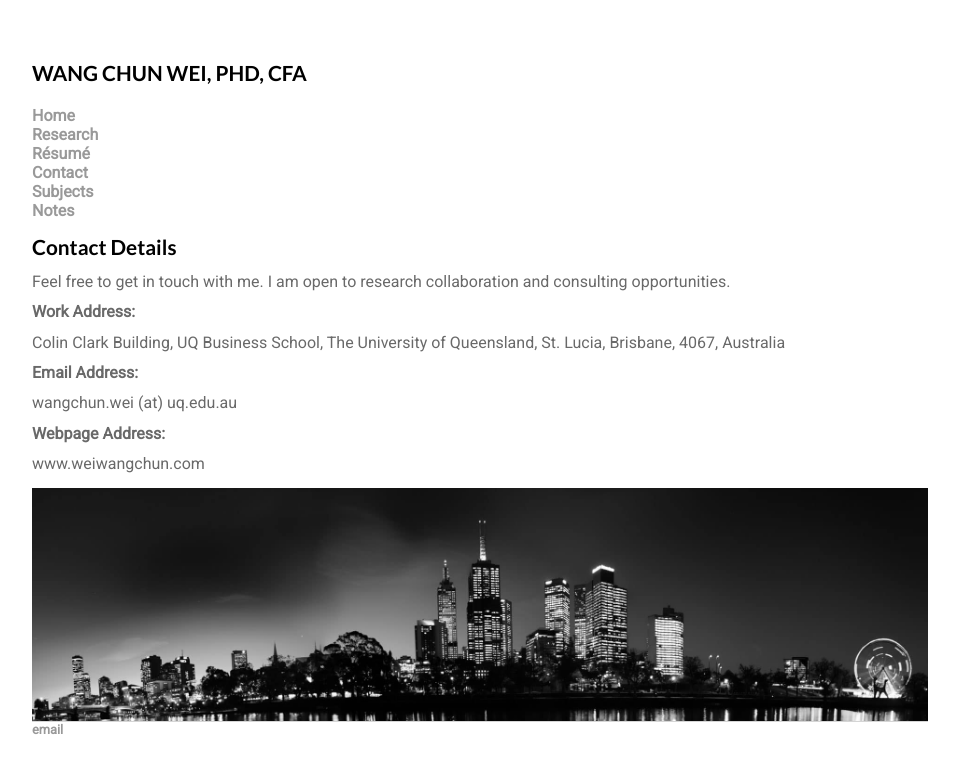
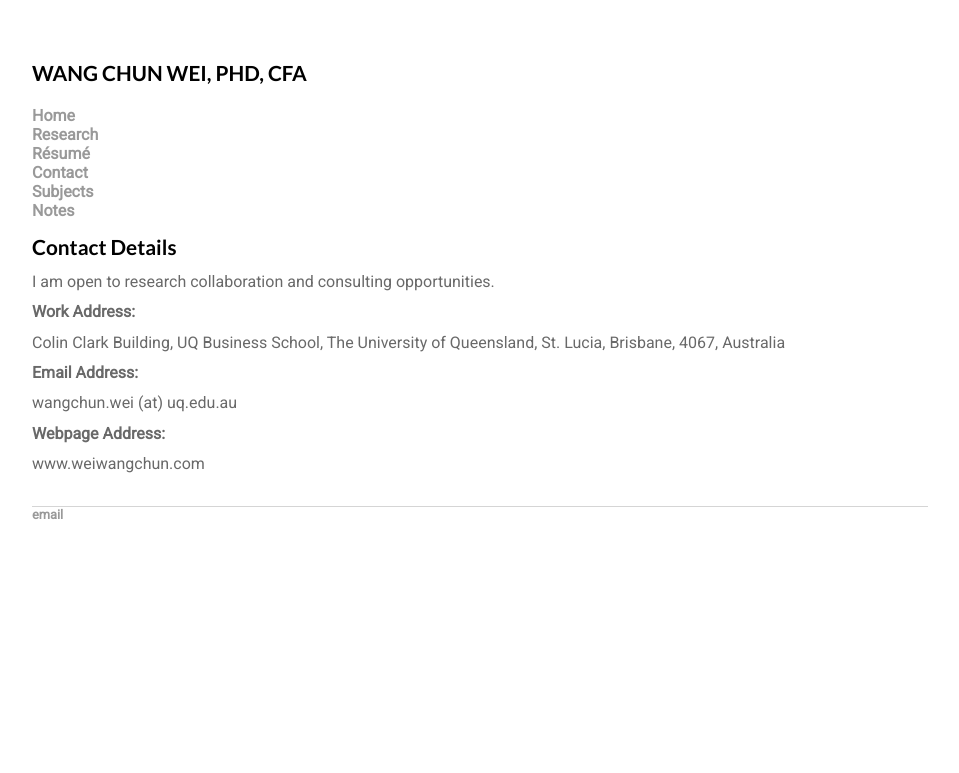
Before and after one commit to weiwangchun/weiwangchun.github.io, a Jekyll site: the page built from contact/index.html, in a window 1280 px wide. Shown: the top 773 px of the page, without its empty margins (160-1119 px from the left). Built offline with Jekyll 4.4.1, drawn with Linux system fonts in a browser that asks for light colours; some web fonts are replaced.

Commit message:
Update index.html

```diff
--- a/contact/index.html
+++ b/contact/index.html
@@ -5,7 +5,7 @@ title: Contact Details
 <div class="blurb">
 	<h1>Contact Details</h1>
 
-  <p> Feel free to get in touch with me. I am open to research collaboration and consulting opportunities. </p>
+  <p>I am open to research collaboration and consulting opportunities. </p>
   <p><strong> Work Address: </strong></p>
 	<p>Colin Clark Building, UQ Business School, The University of Queensland, St. Lucia, Brisbane, 4067, Australia </p>
 
@@ -15,7 +15,7 @@ title: Contact Details
   <p><strong> Webpage Address: </strong></p>
 	<p> www.weiwangchun.com </p>
 
-<img src="mel.jpg" align="middle", width ="100%", height ="30%">
+<!-- <img src="mel.jpg" align="middle", width ="100%", height ="30%"> -->
 	<br>
 
 </div><!-- /.blurb -->
```
